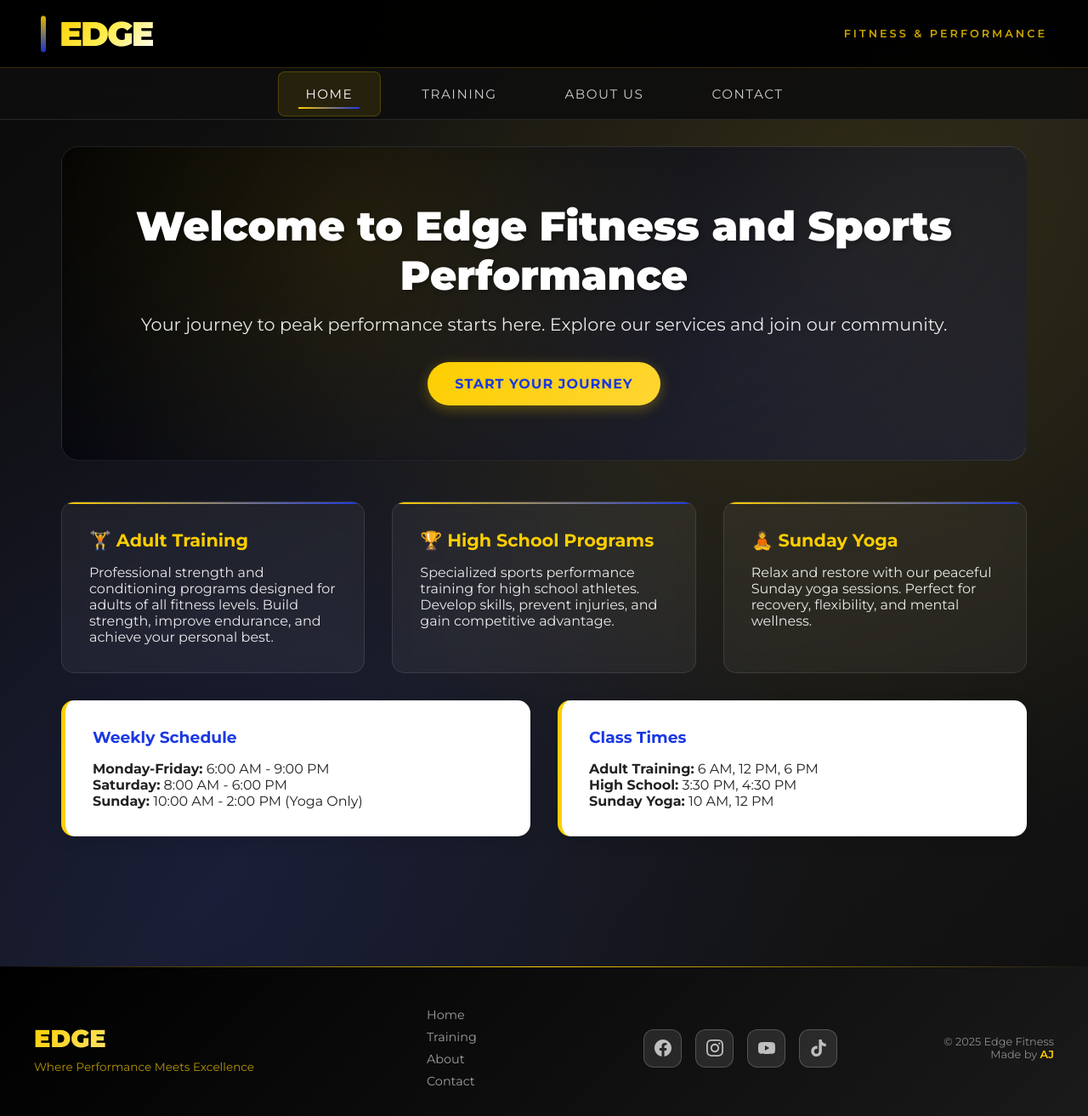
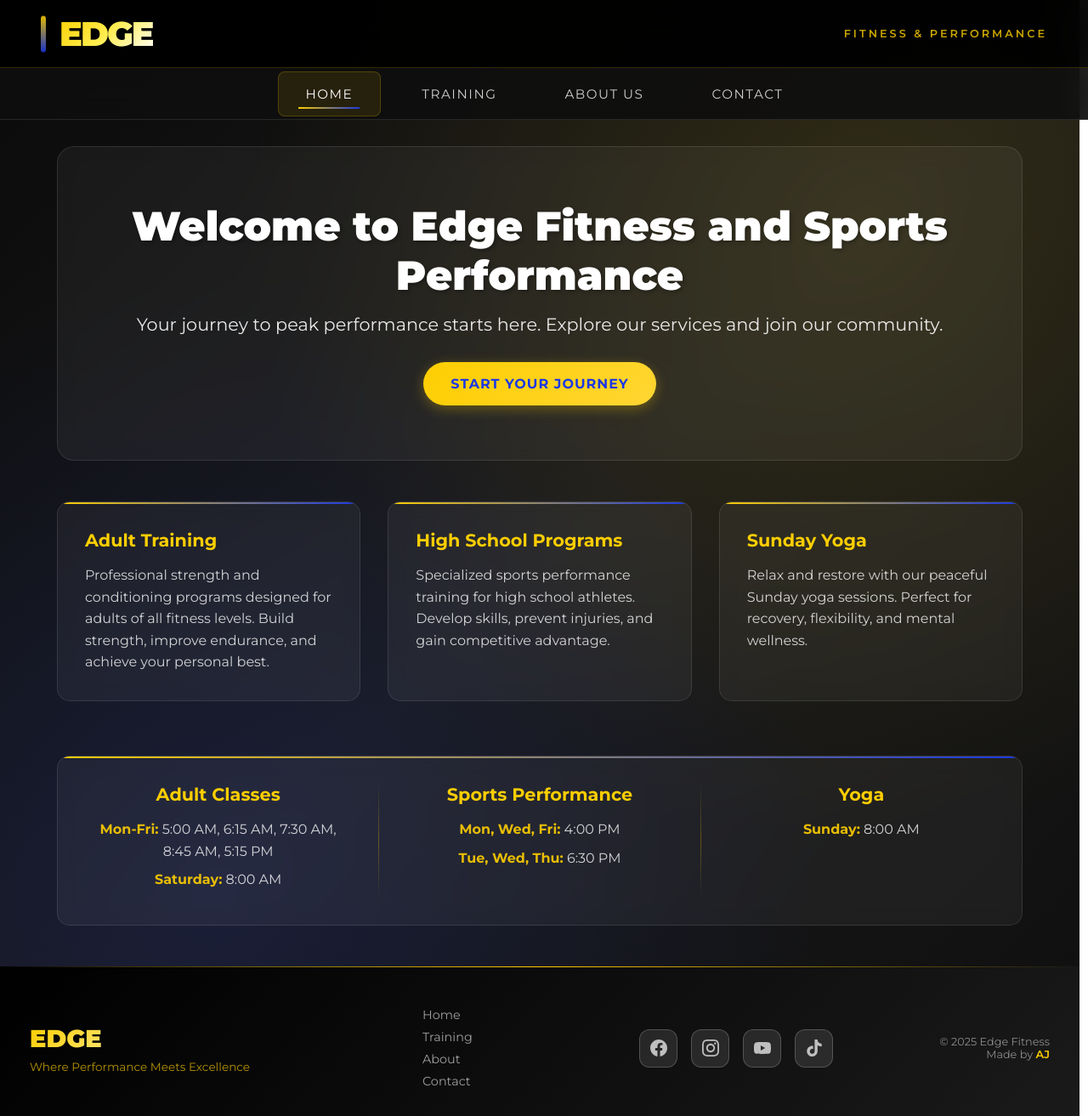
Before and after one commit to TheAustinMiller/html-edge, a PHP site: page / in a window 1280 px wide. Shown: the whole page at 85% size. Run offline with PHP 8.4, Linux system fonts and the light colour scheme.

Commit message:
home page done

```diff
--- a/index.php
+++ b/index.php
@@ -18,37 +18,45 @@
                 <div class="hero-content">
                     <h2>Welcome to Edge Fitness and Sports Performance</h2>
                     <p>Your journey to peak performance starts here. Explore our services and join our community.</p>
-                    <a href="#" class="cta-button" data-page="training">Start Your Journey</a>
+                    <a href="#" class="cta-button" data-page="contact">Start Your Journey</a>
                 </div>
             </div>
 
             <div class="info-cards">
                 <div class="info-card">
-                    <h3>🏋️ Adult Training</h3>
+                    <h3>Adult Training</h3>
                     <p>Professional strength and conditioning programs designed for adults of all fitness levels. Build strength, improve endurance, and achieve your personal best.</p>
                 </div>
                 <div class="info-card">
-                    <h3>🏆 High School Programs</h3>
+                    <h3>High School Programs</h3>
                     <p>Specialized sports performance training for high school athletes. Develop skills, prevent injuries, and gain competitive advantage.</p>
                 </div>
                 <div class="info-card">
-                    <h3>🧘 Sunday Yoga</h3>
+                    <h3>Sunday Yoga</h3>
                     <p>Relax and restore with our peaceful Sunday yoga sessions. Perfect for recovery, flexibility, and mental wellness.</p>
                 </div>
             </div>
 
             <div class="schedule-grid">
-                <div class="schedule-card">
-                    <h3>Weekly Schedule</h3>
-                    <p><strong>Monday-Friday:</strong> 6:00 AM - 9:00 PM<br>
-                    <strong>Saturday:</strong> 8:00 AM - 6:00 PM<br>
-                    <strong>Sunday:</strong> 10:00 AM - 2:00 PM (Yoga Only)</p>
-                </div>
-                <div class="schedule-card">
-                    <h3>Class Times</h3>
-                    <p><strong>Adult Training:</strong> 6 AM, 12 PM, 6 PM<br>
-                    <strong>High School:</strong> 3:30 PM, 4:30 PM<br>
-                    <strong>Sunday Yoga:</strong> 10 AM, 12 PM</p>
+                <div class="schedule-container">
+                    <div class="schedule-unified">
+                        <div class="schedule-section">
+                            <h3>Adult Classes</h3>
+                            <p><strong>Mon-Fri:</strong> 5:00 AM, 6:15 AM, 7:30 AM, 8:45 AM, 5:15 PM</p>
+                            <p><strong>Saturday:</strong> 8:00 AM</p>
+                        </div>
+                        <div class="schedule-divider"></div>
+                        <div class="schedule-section">
+                            <h3>Sports Performance</h3>
+                            <p><strong>Mon, Wed, Fri:</strong> 4:00 PM</p>
+                            <p><strong>Tue, Wed, Thu:</strong> 6:30 PM</p>
+                        </div>
+                        <div class="schedule-divider"></div>
+                        <div class="schedule-section">
+                            <h3>Yoga</h3>
+                            <p><strong>Sunday:</strong> 8:00 AM</p>
+                        </div>
+                    </div>
                 </div>
             </div>
         </section>
@@ -164,15 +172,15 @@
 
             <div class="info-cards" style="margin-top: 3rem;">
                 <div class="info-card">
-                    <h3>📍 Location</h3>
+                    <h3>Location</h3>
                     <p>123 Fitness Street<br>Your City, State 12345</p>
                 </div>
                 <div class="info-card">
-                    <h3>📞 Phone</h3>
+                    <h3>Phone</h3>
                     <p>(555) 123-4567</p>
                 </div>
                 <div class="info-card">
-                    <h3>✉️ Email</h3>
+                    <h3>Email</h3>
                     <p>info@edgefitness.com</p>
                 </div>
             </div>
--- a/styles.css
+++ b/styles.css
@@ -21,6 +21,48 @@ body {
         radial-gradient(circle at 80% 20%, rgba(253, 206, 0, 0.1) 0%, transparent 50%),
         linear-gradient(135deg, #0a0a0a 0%, #1a1a1a 50%, #0f0f0f 100%);
     min-height: 100vh;
+}
+
+/* Custom Scrollbar - Always on top */
+::-webkit-scrollbar {
+    width: 14px;
+    z-index: 9999;
+}
+
+::-webkit-scrollbar-track {
+    background: linear-gradient(90deg, rgba(0, 0, 0, 0.5), rgba(10, 10, 10, 0.8));
+    border-left: 2px solid rgba(253, 206, 0, 0.1);
+    box-shadow: inset 0 0 6px rgba(0, 0, 0, 0.5);
+}
+
+::-webkit-scrollbar-thumb {
+    background: linear-gradient(180deg, #fdce00 0%, #ffa500 50%, #1b38e3 100%);
+    border-radius: 10px;
+    border: 3px solid rgba(0, 0, 0, 0.5);
+    box-shadow:
+        0 0 6px rgba(253, 206, 0, 0.5),
+        inset 0 0 6px rgba(255, 255, 255, 0.3);
+}
+
+::-webkit-scrollbar-thumb:hover {
+    background: linear-gradient(180deg, #ffd633 0%, #ffb84d 50%, #3d5af1 100%);
+    box-shadow:
+        0 0 10px rgba(253, 206, 0, 0.8),
+        inset 0 0 8px rgba(255, 255, 255, 0.4);
+}
+
+::-webkit-scrollbar-thumb:active {
+    background: linear-gradient(180deg, #ffed4e 0%, #ffc266 50%, #5a75f9 100%);
+}
+
+/* Firefox Scrollbar */
+* {
+    scrollbar-width: thin;
+    scrollbar-color: #fdce00 rgba(0, 0, 0, 0.5);
+}
+
+html {
+    scrollbar-gutter: stable;
 }
 
 /* Header - Sleek & Modern */
@@ -163,12 +220,13 @@ body {
 
 /* Main Content */
 main {
-    flex: 1;
+    flex: 1 0 auto;
     margin-top: 140px;
     padding: 2rem;
     max-width: 1200px;
     margin-left: auto;
     margin-right: auto;
+    width: 100%;
 }
 
 /* Page Content Sections */
@@ -191,16 +249,15 @@ main {
         opacity: 0;
         transform: translateY(30px);
     }
-
     to {
         opacity: 1;
         transform: translateY(0);
     }
 }
 
-/* Hero Sections - More Sophisticated */
+/* Hero Sections - Clean without animation */
 .hero {
-    background: linear-gradient(135deg, rgba(0, 0, 0, 0.8) 0%, rgba(27, 56, 227, 0.1) 100%);
+    background: rgba(255, 255, 255, 0.05);
     color: white;
     padding: 4rem 2rem;
     border-radius: 20px;
@@ -210,31 +267,6 @@ main {
     overflow: hidden;
     border: 1px solid rgba(255, 255, 255, 0.1);
     backdrop-filter: blur(10px);
-}
-
-.hero::before {
-    content: '';
-    position: absolute;
-    top: 0;
-    left: 0;
-    right: 0;
-    bottom: 0;
-    background:
-        radial-gradient(circle at 30% 30%, rgba(253, 206, 0, 0.1) 0%, transparent 50%),
-        radial-gradient(circle at 70% 70%, rgba(27, 56, 227, 0.05) 0%, transparent 50%);
-    animation: float 6s ease-in-out infinite;
-}
-
-@keyframes float {
-
-    0%,
-    100% {
-        transform: translateY(0px) rotate(0deg);
-    }
-
-    50% {
-        transform: translateY(-10px) rotate(1deg);
-    }
 }
 
 .hero-content {
@@ -274,7 +308,69 @@ main {
     box-shadow: 0 6px 20px rgba(253, 206, 0, 0.4);
 }
 
-/* Schedule Styles */
+/* Unified Schedule Container */
+.schedule-container {
+    margin-top: 2rem;
+}
+
+.schedule-unified {
+    display: flex;
+    align-items: stretch;
+    background: rgba(255, 255, 255, 0.05);
+    backdrop-filter: blur(10px);
+    border: 1px solid rgba(255, 255, 255, 0.1);
+    border-radius: 15px;
+    padding: 2rem;
+    position: relative;
+    overflow: hidden;
+    transition: all 0.4s cubic-bezier(0.4, 0, 0.2, 1);
+}
+
+.schedule-unified::before {
+    content: '';
+    position: absolute;
+    top: 0;
+    left: 0;
+    right: 0;
+    height: 2px;
+    background: linear-gradient(90deg, #fdce00, #1b38e3);
+}
+
+.schedule-unified:hover {
+    background: rgba(255, 255, 255, 0.08);
+    border-color: rgba(253, 206, 0, 0.3);
+    box-shadow: 0 20px 40px rgba(0, 0, 0, 0.3);
+}
+
+.schedule-section {
+    flex: 1;
+    text-align: center;
+}
+
+.schedule-section h3 {
+    color: #fdce00;
+    font-weight: 700;
+    font-size: 1.3rem;
+    margin-bottom: 1rem;
+}
+
+.schedule-section p {
+    color: rgba(255, 255, 255, 0.8);
+    margin-bottom: 0.5rem;
+    line-height: 1.6;
+}
+
+.schedule-section strong {
+    color: rgba(253, 206, 0, 0.9);
+}
+
+.schedule-divider {
+    width: 1px;
+    background: linear-gradient(180deg, transparent, rgba(253, 206, 0, 0.3), transparent);
+    margin: 0 2rem;
+}
+
+/* Old Schedule Grid - Keep for backwards compatibility */
 .schedule-grid {
     display: grid;
     grid-template-columns: repeat(auto-fit, minmax(300px, 1fr));
@@ -283,23 +379,46 @@ main {
 }
 
 .schedule-card {
-    background: white;
+    background: rgba(255, 255, 255, 0.05);
+    backdrop-filter: blur(10px);
+    border: 1px solid rgba(255, 255, 255, 0.1);
+    color: rgba(255, 255, 255, 0.9);
     padding: 2rem;
     border-radius: 15px;
-    box-shadow: 0 5px 20px rgba(0, 0, 0, 0.1);
-    border-left: 5px solid #fdce00;
-    transition: all 0.3s ease;
+    transition: all 0.4s cubic-bezier(0.4, 0, 0.2, 1);
+    position: relative;
+    overflow: hidden;
+}
+
+.schedule-card::before {
+    content: '';
+    position: absolute;
+    top: 0;
+    left: 0;
+    right: 0;
+    height: 2px;
+    background: linear-gradient(90deg, #fdce00, #1b38e3);
 }
 
 .schedule-card:hover {
-    transform: translateY(-5px);
-    box-shadow: 0 8px 25px rgba(0, 0, 0, 0.15);
+    transform: translateY(-8px);
+    background: rgba(255, 255, 255, 0.08);
+    border-color: rgba(253, 206, 0, 0.3);
+    box-shadow: 0 20px 40px rgba(0, 0, 0, 0.3);
 }
 
 .schedule-card h3 {
-    color: #1b38e3;
+    color: #fdce00;
     margin-bottom: 1rem;
     font-weight: 700;
+}
+
+.schedule-card p {
+    color: rgba(255, 255, 255, 0.8);
+}
+
+.schedule-card strong {
+    color: rgba(253, 206, 0, 0.9);
 }
 
 /* Info Cards - Dark Modern Theme */
@@ -346,13 +465,47 @@ main {
     font-size: 1.3rem;
 }
 
-/* Contact Form */
+.info-card p {
+    color: rgba(255, 255, 255, 0.8);
+    line-height: 1.6;
+}
+
+.info-card ul {
+    color: rgba(255, 255, 255, 0.8);
+}
+
+.info-card ul li {
+    margin-bottom: 0.5rem;
+}
+
+/* Contact Form - Match the dark glass theme */
 .contact-form {
-    background: white;
+    background: rgba(255, 255, 255, 0.05);
+    backdrop-filter: blur(10px);
+    border: 1px solid rgba(255, 255, 255, 0.1);
     padding: 3rem;
     border-radius: 20px;
-    box-shadow: 0 10px 30px rgba(0, 0, 0, 0.1);
+    box-shadow: 0 10px 30px rgba(0, 0, 0, 0.3);
     margin-top: 2rem;
+    position: relative;
+    overflow: hidden;
+}
+
+.contact-form::before {
+    content: '';
+    position: absolute;
+    top: 0;
+    left: 0;
+    right: 0;
+    height: 2px;
+    background: linear-gradient(90deg, #fdce00, #1b38e3);
+}
+
+.contact-form h3 {
+    color: #fdce00 !important;
+    margin-bottom: 2rem;
+    font-size: 2rem;
+    text-align: center;
 }
 
 .form-group {
@@ -362,35 +515,47 @@ main {
 .form-group label {
     display: block;
     margin-bottom: 0.5rem;
-    color: #1b38e3;
+    color: rgba(253, 206, 0, 0.9);
     font-weight: 600;
 }
 
 .form-group input,
-.form-group textarea {
+.form-group textarea,
+.form-group select {
     width: 100%;
     padding: 1rem;
-    border: 2px solid #e9ecef;
+    border: 1px solid rgba(255, 255, 255, 0.2);
+    background: rgba(0, 0, 0, 0.3);
+    color: rgba(255, 255, 255, 0.9);
     border-radius: 10px;
     font-family: inherit;
     transition: all 0.3s ease;
 }
 
 .form-group input:focus,
-.form-group textarea:focus {
+.form-group textarea:focus,
+.form-group select:focus {
     outline: none;
     border-color: #fdce00;
-    box-shadow: 0 0 10px rgba(253, 206, 0, 0.3);
+    background: rgba(0, 0, 0, 0.4);
+    box-shadow: 0 0 15px rgba(253, 206, 0, 0.3);
+}
+
+.form-group input::placeholder,
+.form-group textarea::placeholder {
+    color: rgba(255, 255, 255, 0.4);
 }
 
 /* Footer - Minimalist Premium */
 .footer {
+    flex-shrink: 0;
     background: linear-gradient(135deg, #000000 0%, #1a1a1a 100%);
     color: rgba(255, 255, 255, 0.8);
     padding: 3rem 2rem 2rem 2rem;
-    margin-top: 4rem;
+    margin-top: 1rem;
     position: relative;
     overflow: hidden;
+    width: 100%;
 }
 
 .footer::before {
```
Also changed, not shown: other parts of styles.css (+78 -8 lines), script.js (+48 -0 lines).
